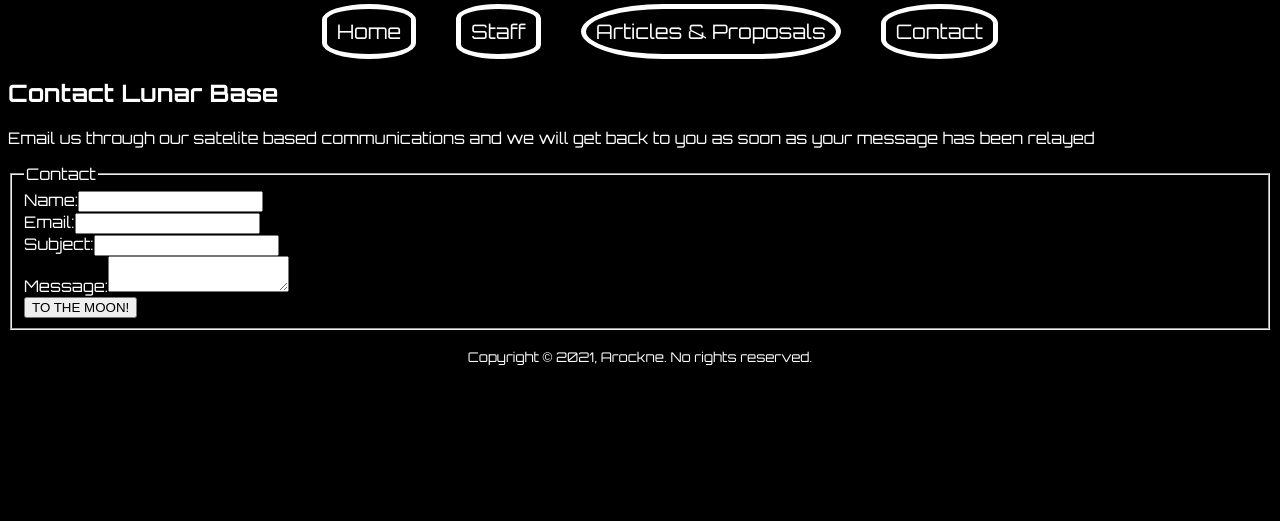
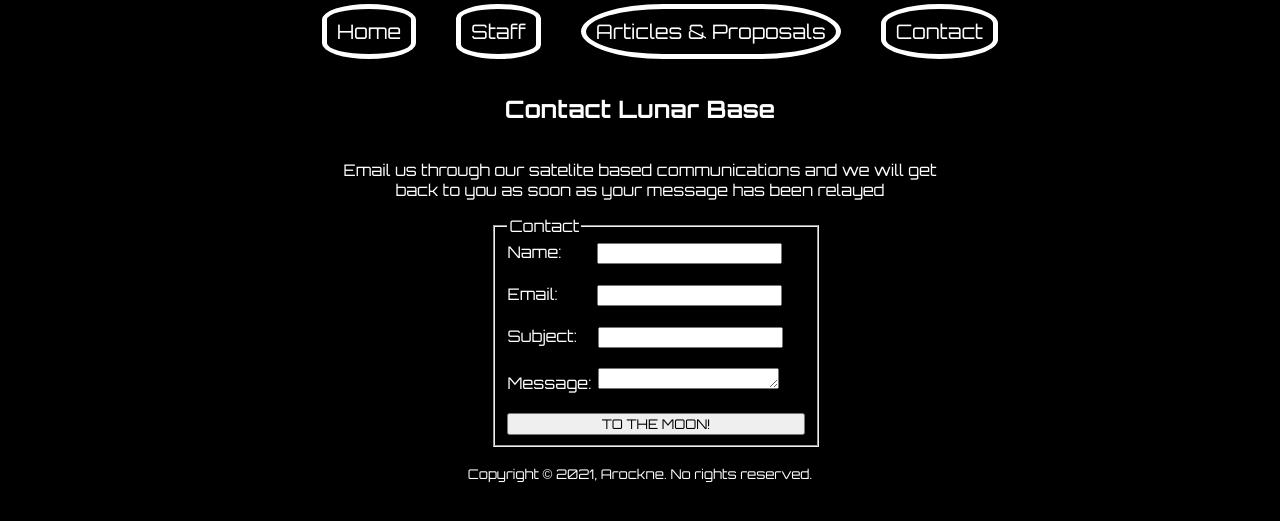
Before and after one commit to Arockne/first-project, a plain HTML site: page index.html in a window 1280 px wide. Both pictures are taken after a click on the item "Contact". Shown: the part 153-674 px from the top of the page. Drawn offline with Linux system fonts and the light colour scheme.

Commit message:
will organize and space out elements within contact

```diff
--- a/styles/main.css
+++ b/styles/main.css
@@ -70,3 +70,41 @@ footer {
   text-align: center;
 }
 /*********************/
+
+
+/******* Main Contact *******/
+.contact {
+  display: flex;
+  flex-direction: column;
+  align-items: center;
+}
+.contact p {
+  width: 50%;
+  text-align: center;
+}
+
+.contact fieldset {
+  display: flex;
+  flex-direction: column;
+  width: 100%;
+}
+
+[type="submit"] {
+  font-family: 'Orbitron';
+}
+/*some how use flexbox on these items*/
+#name {
+  margin-left: 12%;
+}
+#email {
+  margin-left: 13%;
+}
+#subject {
+  margin-left: 7%;
+}
+#message {
+  margin-left: 2%;
+  height: 15px;
+}
+
+/*************************/
```
